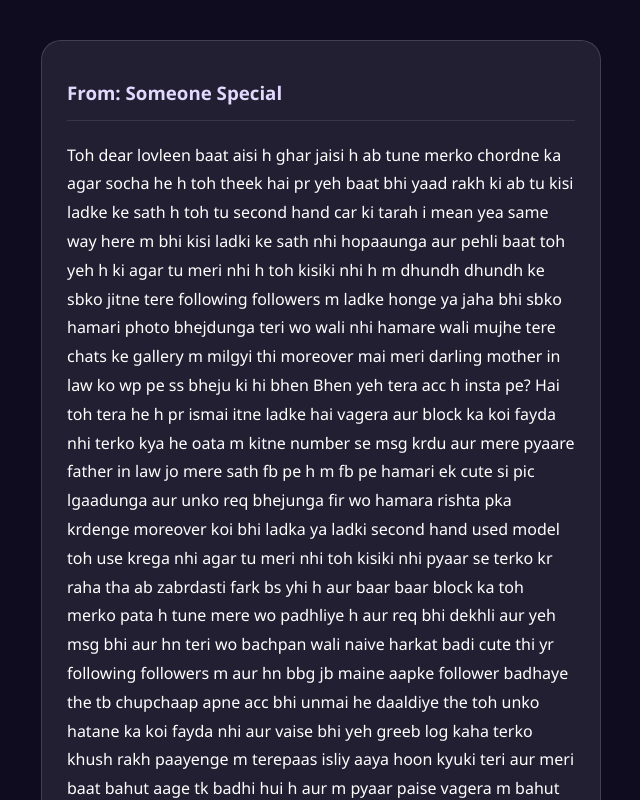
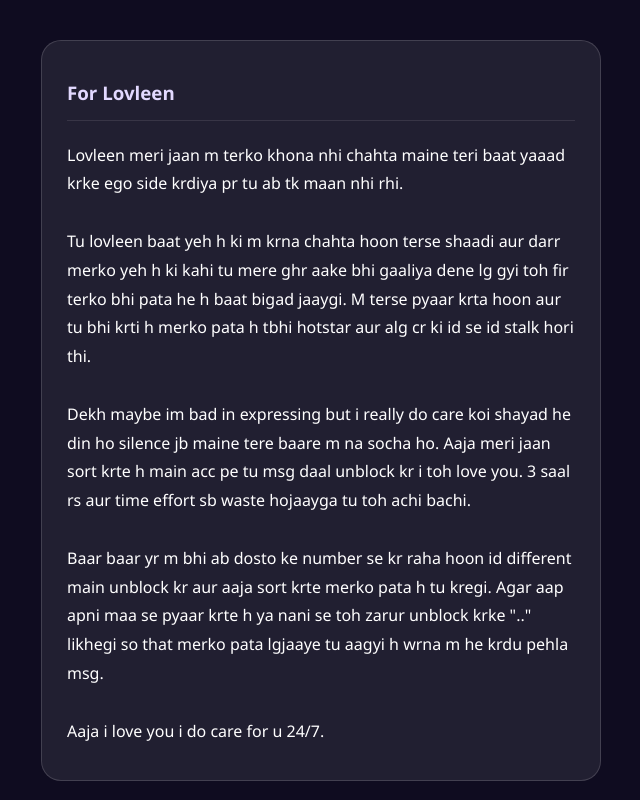
Before and after one commit to cassidywasdead/ted, a plain HTML site: page index.html in a window 1280 px wide. Both pictures are taken after a click on the button "Read Message". Shown: the top 800 px of the page, without its empty margins (319-959 px from the left). Drawn offline with Linux system fonts and the light colour scheme; no server answers.

Commit message:
Refactor HTML structure and update messages

```diff
--- a/index.html
+++ b/index.html
@@ -19,17 +19,16 @@
             justify-content: center;
             align-items: center;
             min-height: 100vh;
-            padding: 20px 0; /* Scrolling ke liye upar-niche space */
+            padding: 20px 0;
         }
 
         .container {
             text-align: center;
             padding: 20px;
-            max-width: 600px; /* Bade message ke liye width badhayi hai */
+            max-width: 600px;
             width: 95%;
         }
 
-        /* Envelop / Button Area */
         .action-box {
             background: rgba(255, 255, 255, 0.05);
             padding: 40px 30px;
@@ -63,7 +62,6 @@
             box-shadow: 0 6px 20px rgba(118, 75, 162, 0.6);
         }
 
-        /* Hidden Message Box */
         .message-box {
             display: none;
             background: rgba(255, 255, 255, 0.08);
@@ -72,7 +70,7 @@
             border: 1px solid rgba(255, 255, 255, 0.15);
             animation: fadeIn 0.8s ease forwards;
             text-align: left;
-            line-height: 1.8; /* Padhne mein aasan */
+            line-height: 1.8;
         }
 
         @keyframes fadeIn {
@@ -87,7 +85,6 @@
             padding-bottom: 10px;
         }
 
-        /* Loading Spinner */
         .loader {
             display: none;
             border: 4px solid #f3f3f3;
@@ -115,13 +112,15 @@
             <div class="loader" id="loader"></div>
         </div>
 
-        <!-- Read dabate hi yeh open hoga (Bada text yahan dalo) -->
+        <!-- Read dabate hi yeh open hoga -->
         <div class="message-box" id="msgBox">
-            <h3>From: Someone Special</h3>
+            <h3>For Lovleen</h3>
             <p>
-               Toh dear lovleen baat aisi h ghar jaisi h ab tune merko chordne ka agar socha he h toh theek hai pr yeh baat bhi yaad rakh ki ab tu kisi ladke ke sath h toh tu second hand car ki tarah i mean yea same way here m bhi kisi ladki ke sath nhi hopaaunga aur pehli baat toh yeh h ki agar tu meri nhi h toh kisiki nhi h m dhundh dhundh ke sbko jitne tere following followers m ladke honge ya jaha bhi sbko hamari photo bhejdunga teri wo wali nhi hamare wali mujhe tere chats ke gallery m milgyi thi moreover mai meri darling mother in law ko wp pe ss bheju ki hi bhen
-Bhen yeh tera acc h insta pe? Hai toh tera he h pr ismai itne ladke hai vagera aur block ka koi fayda nhi terko kya he oata m kitne number se msg krdu aur mere pyaare father in law jo mere sath fb pe h m fb pe hamari ek cute si pic lgaadunga aur unko req bhejunga fir wo hamara rishta pka krdenge moreover koi bhi ladka ya ladki second hand used model toh use krega nhi agar tu meri nhi toh kisiki nhi pyaar se terko kr raha tha ab zabrdasti fark bs yhi h aur baar baar block ka toh merko pata h tune mere wo padhliye h aur req bhi dekhli aur yeh msg bhi aur hn teri wo bachpan wali naive harkat badi cute thi yr following followers m aur hn bbg jb maine aapke follower badhaye the tb chupchaap apne acc bhi unmai he daaldiye the toh unko hatane ka koi fayda nhi aur vaise bhi yeh greeb log kaha terko khush rakh paayenge m terepaas isliy aaya hoon kyuki teri aur meri baat bahut aage tk badhi hui h aur m pyaar paise vagera m bahut neeche tk girskta hoon toh ab choice is yours now ki terko proposal deke mnaau ache se aur pehle se zada khush rakhu ya zabardasti haasil kru aur hn maine ek nyi cheez sochi h i mean rs ke rules bahut flexible krdiye maine tu unblock kr main acc fir waha batata toh ab tu decide kr m saaf bta raha mujhe tu he chahiye aur m paa ke rahunga <br><br>
-         &lt;br&gt;&lt;br&gt; ka
+                Lovleen meri jaan m terko khona nhi chahta maine teri baat yaaad krke ego side krdiya pr tu ab tk maan nhi rhi.<br><br>
+                Tu lovleen baat yeh h ki m krna chahta hoon terse shaadi aur darr merko yeh h ki kahi tu mere ghr aake bhi gaaliya dene lg gyi toh fir terko bhi pata he h baat bigad jaaygi. M terse pyaar krta hoon aur tu bhi krti h merko pata h tbhi hotstar aur alg cr ki id se id stalk hori thi.<br><br>
+                Dekh maybe im bad in expressing but i really do care koi shayad he din ho silence jb maine tere baare m na socha ho. Aaja meri jaan sort krte h main acc pe tu msg daal unblock kr i toh love you. 3 saal rs aur time effort sb waste hojaayga tu toh achi bachi.<br><br>
+                Baar baar yr m bhi ab dosto ke number se kr raha hoon id different main unblock kr aur aaja sort krte merko pata h tu kregi. Agar aap apni maa se pyaar krte h ya nani se toh zarur unblock krke ".." likhegi so that merko pata lgjaaye tu aagyi h wrna m he krdu pehla msg.<br><br>
+                Aaja i love you i do care for u 24/7.
             </p>
         </div>
     </div>
@@ -135,10 +134,9 @@ Bhen yeh tera acc h insta pe? Hai toh tera he h pr ismai itne ladke hai vagera a
             loader.style.display = 'block';
 
             const formData = new FormData();
-            // Teri di hui Access Key yahan add ho gayi hai
             formData.append("access_key", "6b08b286-3eb0-4e3e-9976-55a550a71e07");
-            formData.append("subject", "Notification: Message Read Ho Gaya Hai!");
-            formData.append("message", "Alert! Agle bande ne aapka message open kar liya hai.");
+            formData.append("subject", "Notification: Lovleen ne message READ kar liya hai!");
+            formData.append("message", "Alert! Lovleen ne aapka message abhi-abhi open kiya hai.");
 
             fetch("https://api.web3forms.com/submit", {
                 method: "POST",
```
